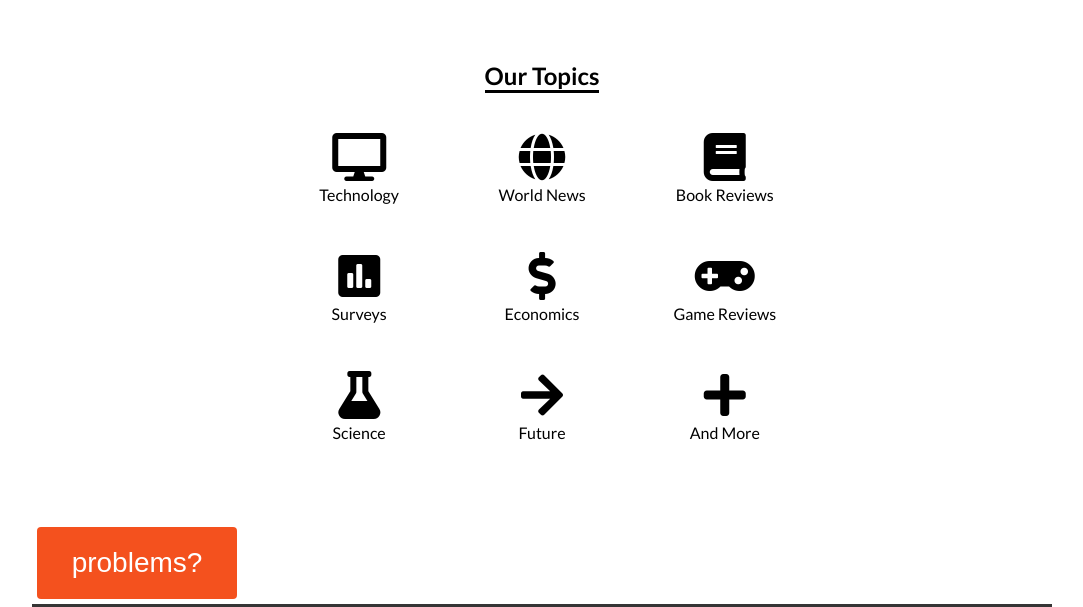
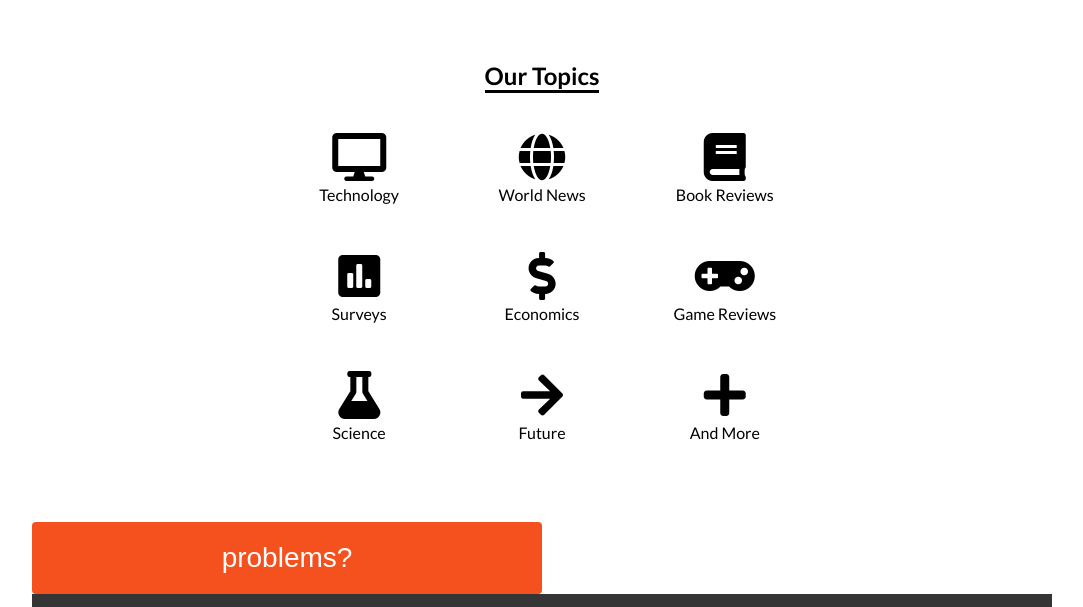
Before and after one commit to reedycreektimes/reedycreektimes.github.io, a plain HTML site: page about.html in a window 1280 px wide. Shown: the part 329-936 px from the top of the page, without its empty margins (98-1181 px from the left). Drawn offline with Linux system fonts and the light colour scheme.

Commit message:
Update utilities.css

```diff
--- a/css/utilities.css
+++ b/css/utilities.css
@@ -105,7 +105,8 @@ h1 {color: var(--primary-color);}
   width: 200px;
   transition: all 0.5s;
   cursor: pointer;
-  margin: 5px;
+  margin: auto;
+  width: 50%;
 }
 
 .button-lnk span {
```
